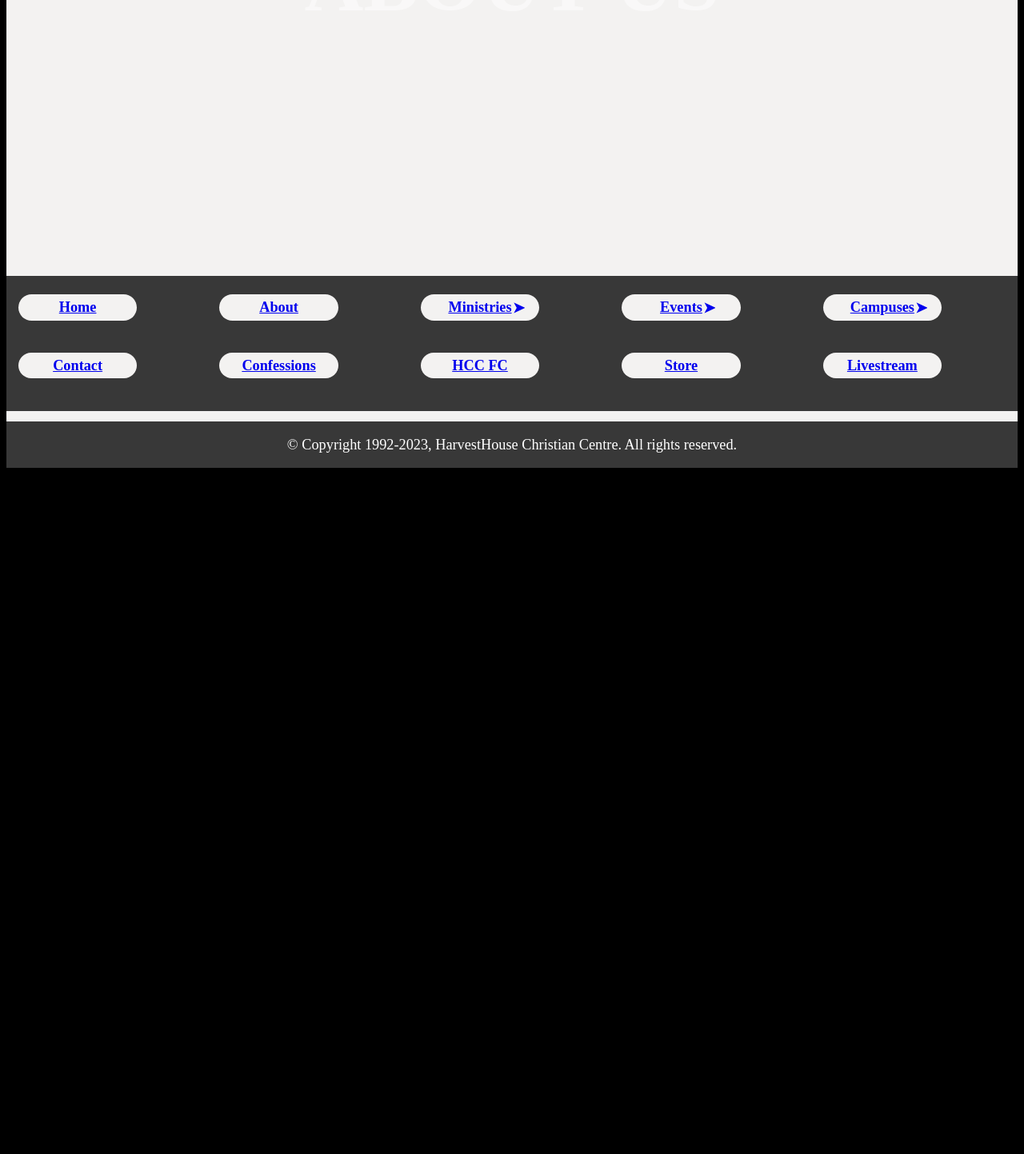
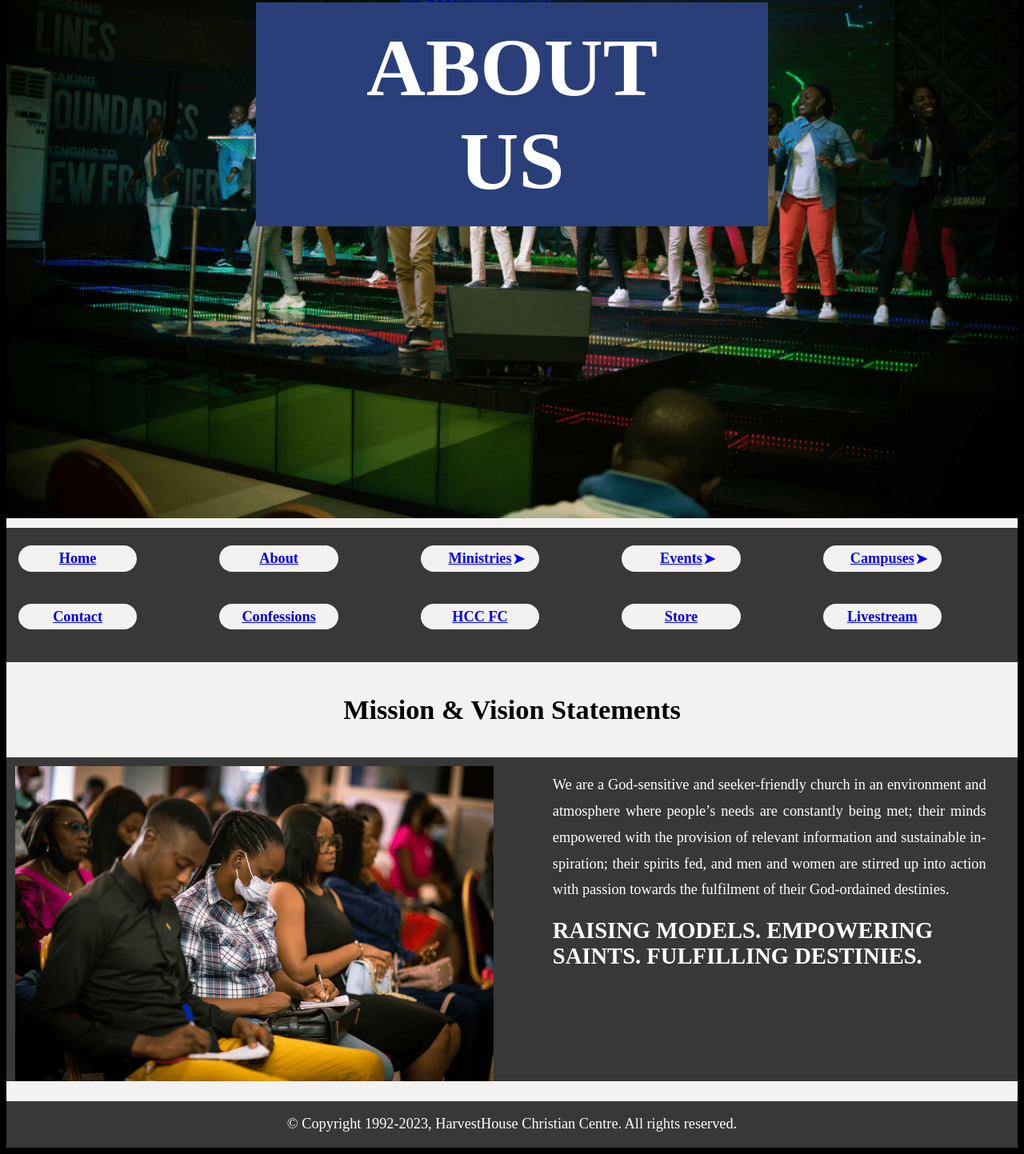
Before and after one commit to tunprimus/harvesthousecc-clone, a plain HTML site: page src/html-others/other-homepage-links/about.html in a window 1280 px wide. Shown: the part 208-1651 px from the top of the page at 80% size. Before the commit the page ends 819 px from the top, so only its background shows below. Drawn offline with Linux system fonts and the light colour scheme.

Commit message:
feat: Add codes up to vision-mission

```diff
--- /dev/null
+++ b/src/css/about-page.css
@@ -0,0 +1,76 @@
+:root {
+  --column-width: 25ch;
+}
+
+.about-wrapper {
+  margin-top: 0;
+  padding-top: 0;
+}
+
+.about-page-header {
+  margin-top: 0;
+  padding-top: 0;
+  display: flex;
+  flex-direction: column;
+}
+
+.about-header-image {
+  width: 100vw;
+  height: auto;
+  margin-top: 0;
+  object-fit: fill;
+  /* z-index: -1; */
+}
+
+.about-header__heading {
+  max-width: 50vw;
+  font-size: 8vw;
+	color: white;
+  background-color: var(--hcc-blue);
+	text-transform: uppercase;
+	text-align: center;
+	position: absolute;
+	top: 25%;
+	left: 25%;
+	right: 25%;
+  align-self: center;
+  padding: 1rem 3rem;
+}
+
+.about-vision-mission {
+  display: flex;
+  flex-direction: column;
+  justify-content: center;
+  align-items: center;
+}
+
+.about-vision-mission__container {
+  padding: 0;
+  background-color: var(--hcc-menu-background);
+  align-self: flex-start;
+}
+
+.about-vision-mission__image {
+  width: 100%;
+  margin-left: 0.5rem;
+  margin-right: 0.5rem;
+  object-fit: fill;
+}
+
+.about-vision-mission__texts {
+  margin-top: 0;
+  padding: var(--responsive-space);
+  padding-top: 0;
+  color: white;
+}
+
+.about-vision-mission__para {
+  font-size: 0.8rem;
+  line-height: 1.8;
+  text-align: justify;
+}
+
+.about-vision-mission__title {
+  font-size: 1.25rem;
+  text-transform: uppercase;
+}
--- a/src/html-others/other-homepage-links/about.html
+++ b/src/html-others/other-homepage-links/about.html
@@ -6,15 +6,17 @@
   <meta http-equiv="X-UA-Compatible" content="ie=edge">
   <title>About HCC</title>
   <link rel="stylesheet" href="../../css/main.css">
+  <link rel="stylesheet" href="../../css/about-page.css">
 </head>
-<body class="body">
-  <div class="wrapper">
-    <header class="header">
-      <div class="video-wrapper">
-        <!-- header-background -->
-      </div>
+<body class="body about-body">
+  <div class="wrapper about-wrapper">
+    <header class="header about-page-header">
+      <picture class="about-header-image">
+        <source srcset="../../../src/image/about-page/0001-about-background-1080w.png" media="(min-width: 800px)">
+        <img src="../../../src/image/about-page/0001-about-background-320w.png" alt="header background">
+      </picture>
 
-      <h1 class="header__heading fade-in-text">About Us</h1>
+      <h1 class="about-header__heading fade-in-text">About Us</h1>
 
       <!-- (A) MENU WRAPPER -->
       <nav class="header__nav nav__menu">
@@ -60,7 +62,23 @@
         </ul>
       </nav>
     </header>
-    <main class="about-main"></main>
+    <main class="about-main">
+      <section class="about-vision-mission">
+        <h1 class="h1 about-vision-mission__heading">Mission & Vision Statements</h1>
+        <div class="about-vision-mission__container flexbox-grid">
+          <picture class="about-vision-mission__image">
+            <source srcset="../../../src/image/about-page/0002-about-background-1080w.png" media="(min-width: 800px)">
+            <img src="../../../src/image/about-page/0002-about-background-320w.png" alt="vision mission background">
+          </picture>
+          <div class="about-vision-mission__texts">
+            <p class="about-vision-mission__para">We are a God-sensitive and seeker-friendly church in an environment and atmosphere where people’s needs are constantly being met; their minds empowered with the provision of relevant information and sustainable inspiration; their spirits fed, and men and women are stirred up into action with passion towards the fulfilment of their God-ordained destinies.</p>
+            <h3 class="about-vision-mission__title">Raising models. Empowering saints. Fulfilling destinies.</h3>
+          </div>
+        </div>
+      </section>
+      <section class="about-core-values"></section>
+      <section class="about-history"></section>
+    </main>
     <!-- Footer -->
     <footer class="footer">
       <div class="footer__item">
```
